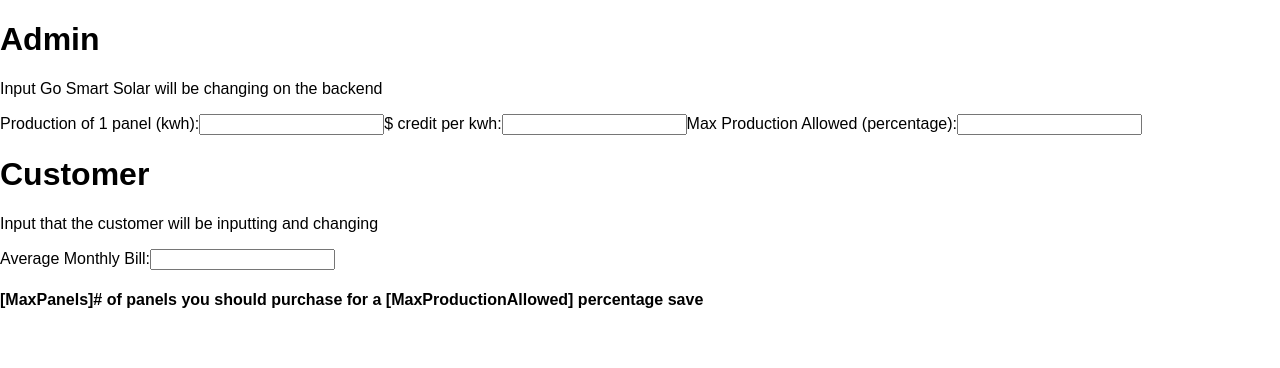
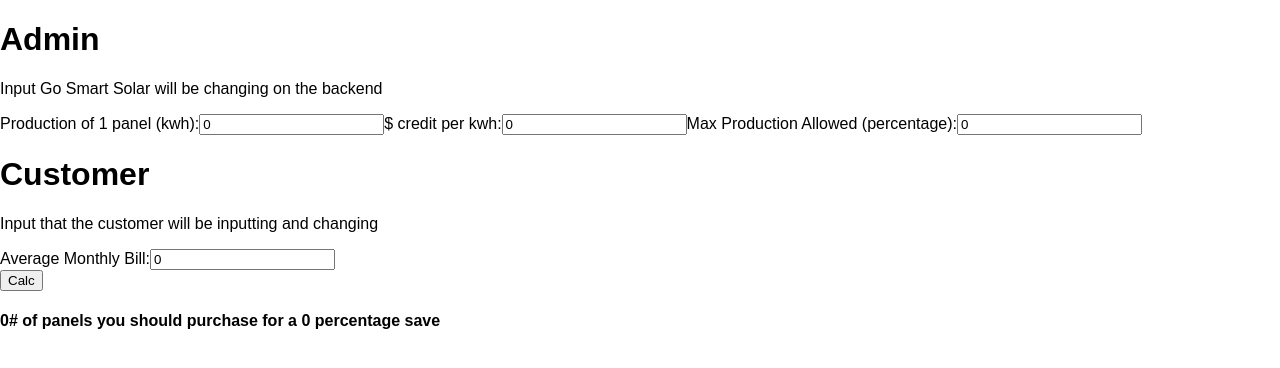
Before and after one commit to casper345/sunblock, a React (Create React App) app: page / in a window 1280 px wide. Shown: the top 368 px of the page. Built offline with nearby package versions, Linux system fonts and the light colour scheme.

Commit message:
Add Calculation logic

```diff
--- a/src/containers/SolarPanelCalc.js
+++ b/src/containers/SolarPanelCalc.js
@@ -1,23 +1,68 @@
 import React, { Component } from 'react';
 
 class SolarPanelCalc extends Component {
+  constructor(){
+    super();
+    this.state = {
+      AvgMonthlyBill: 0,
+      MaxProductionAllowed: 0,
+      CreditRate: 0,
+      PerPanelProduction: 0,
+      MaxPanels: 0,
+    }
+    this._handleChange = this._handleChange.bind(this);
+    this._handleSubmit = this._handleSubmit.bind(this);
+  }
+
+  _handleChange(event){
+    const target = event.target;
+    const value = target.value;
+    const name = target.name;
+    console.log(name);
+    console.log(value);
+    this.setState({[name]: Number(value)});
+  }
+
+  _handleSubmit(){
+    let calc = (this.state.AvgMonthlyBill * this.state.MaxProductionAllowed)/(this.state.CreditRate * this.state.PerPanelProduction);
+    this.setState({
+      MaxProductionAllowed: this.state.MaxProductionAllowed,
+      MaxPanels: calc,});
+    console.log(calc);
+  }
+
   render(){
     return(
-      <div>
+      <form>
         <div>
           <h1>Admin</h1>
           <p>Input Go Smart Solar will be changing on the backend</p>
           <label>
             Production of 1 panel (kwh):
-            <input></input>
+            <input
+              name="PerPanelProduction"
+              type="number"
+              onChange={this._handleChange}
+              defaultValue={this.state.PerPanelProduction}
+            />
           </label>
           <label>
             $ credit per kwh:
-            <input></input>
+            <input
+              name="CreditRate"
+              type="number"
+              onChange={this._handleChange}
+              defaultValue={this.state.PerPanelProduction}
+            />
           </label>
           <label>
             Max Production Allowed (percentage):
-            <input></input>
+            <input
+              name="MaxProductionAllowed"
+              type="number"
+              onChange={this._handleChange}
+              defaultValue={this.state.PerPanelProduction}
+            />
           </label>
         </div>
 
@@ -26,12 +71,20 @@ class SolarPanelCalc extends Component {
           <p>Input that the customer will be inputting and changing</p>
           <label>
             Average Monthly Bill:
-            <input></input>
+            <input
+              name="AvgMonthlyBill"
+              type="number"
+              onChange={this._handleChange}
+              defaultValue={this.state.PerPanelProduction}
+            />
           </label>
         </div>
 
-        <h4>[MaxPanels]# of panels you should purchase for a [MaxProductionAllowed] percentage save</h4>
-      </div>
+        <button type="button"
+          onClick={this._handleSubmit}>Calc</button>
+
+        <h4>{this.state.MaxPanels}# of panels you should purchase for a {this.state.MaxProductionAllowed} percentage save</h4>
+      </form>
     )
   }
 
```
